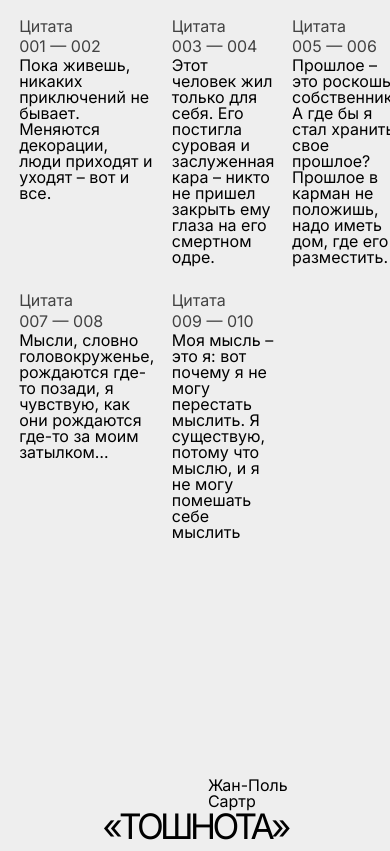
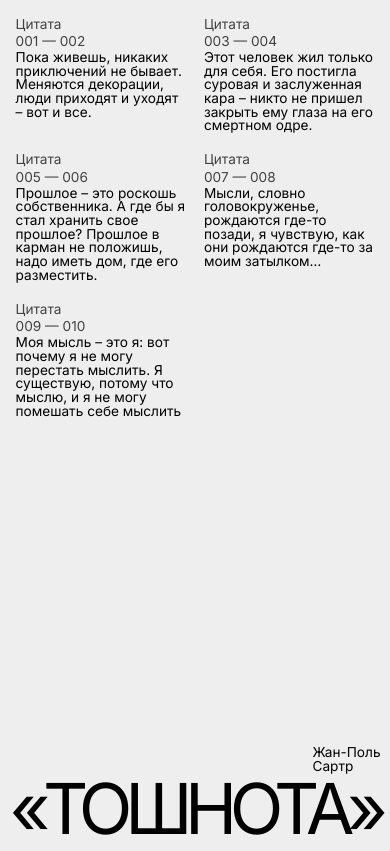
Before and after one commit to p4sttt/nausea, a plain HTML site: page index.html in a window 390 px wide. Drawn offline with Linux system fonts and the light colour scheme.

Commit message:
Update style.css

```diff
--- a/style.css
+++ b/style.css
@@ -86,7 +86,7 @@ h1{
        display: none;
     }
     .right{
-        width: 50%;
+        width: 100%;
     }
     body{
         display: flex;
@@ -95,9 +95,14 @@ h1{
         align-items: center;
     }
     p{
-        font-size: 16px;
+        font-size: 3.5vw;
     }
     h1{
-
+        font-size: 18vw ;
+    }
+    .quotesList{
+        display: grid;
+        grid-template-columns: 1fr 1fr;
+        gap: 5%;
     }
 }
```
